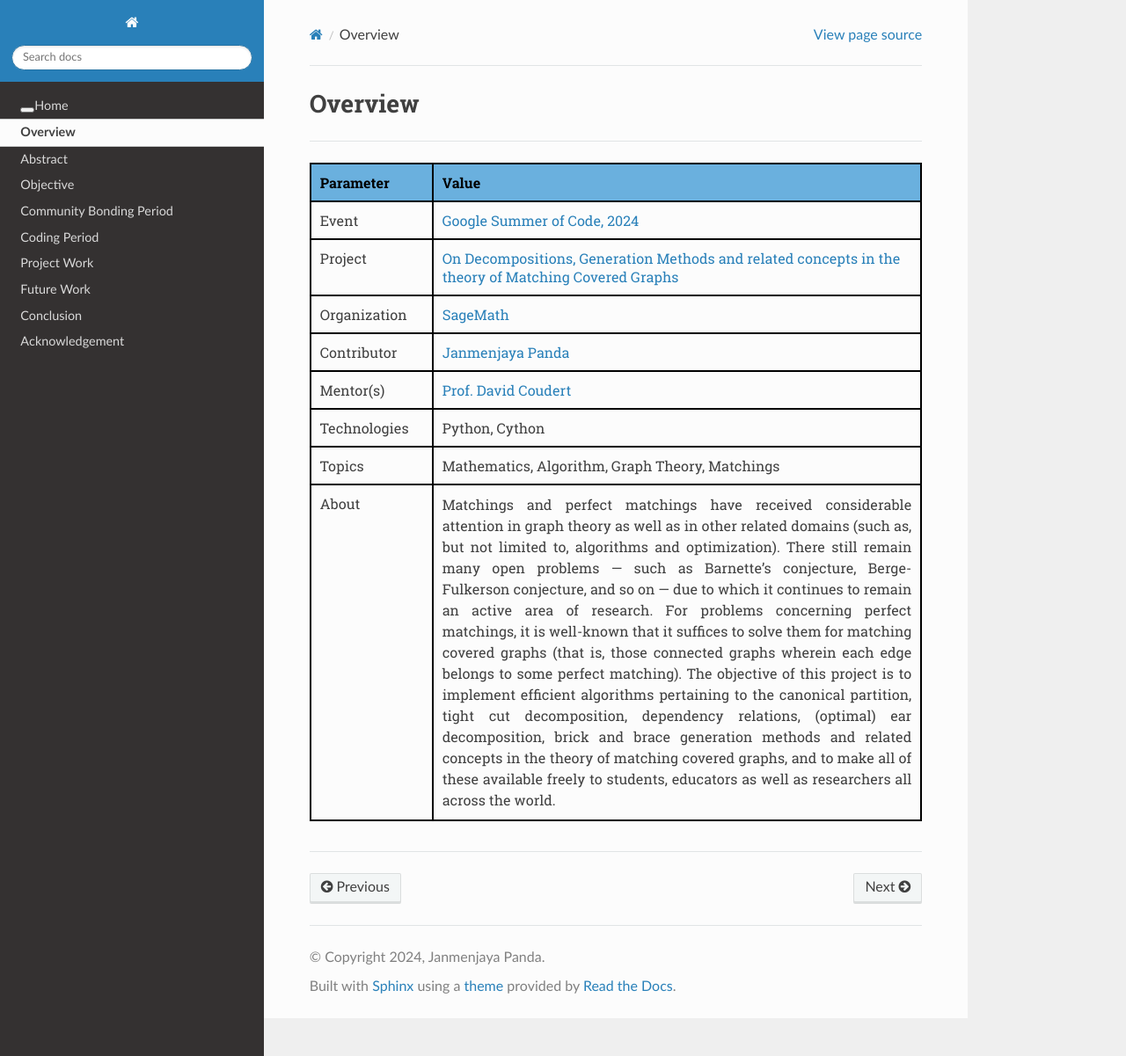
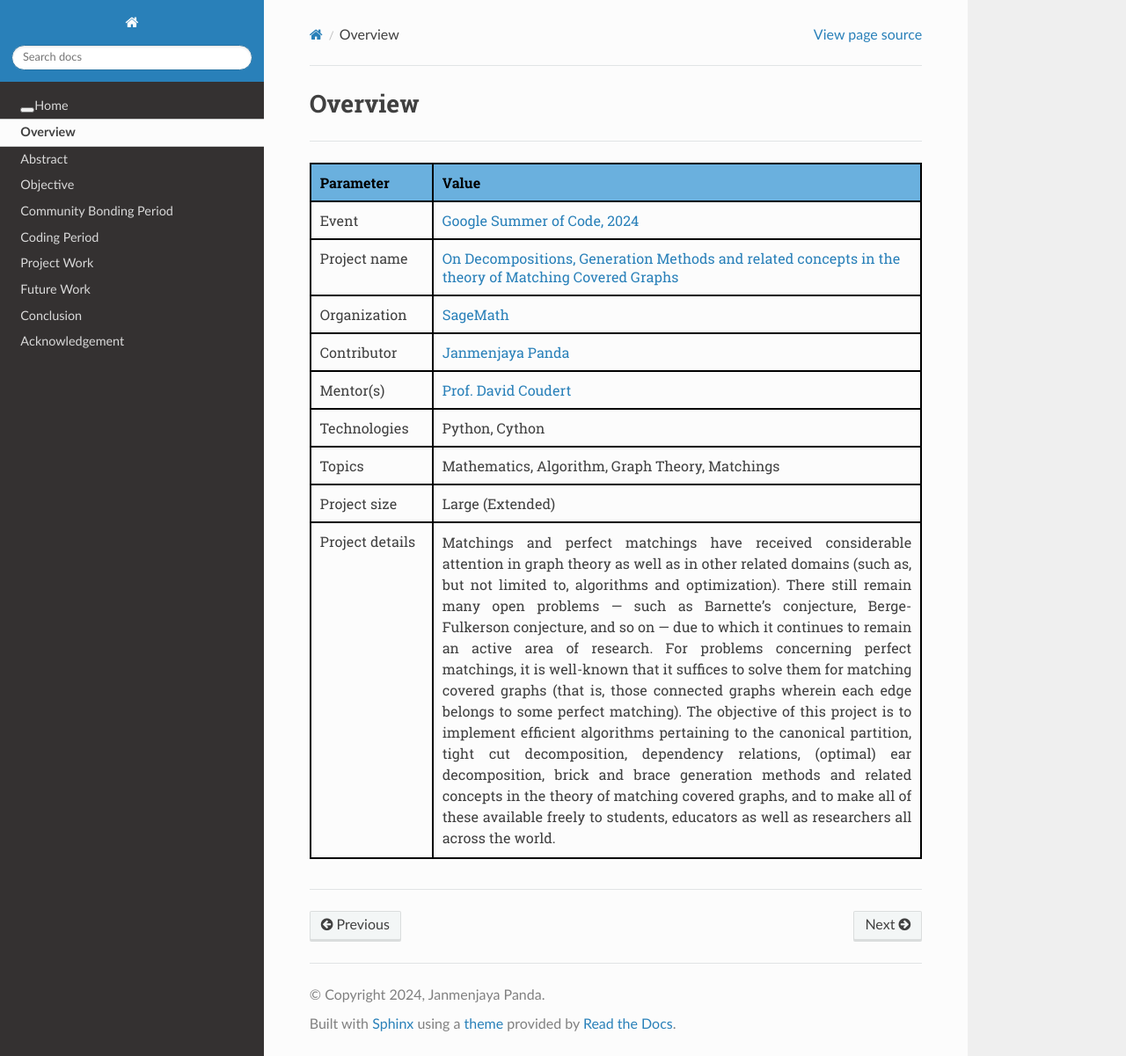
Before and after one commit to janmenjayap/GSoC-2024, a Sphinx documentation site: the page built from docs/overview.rst, in a window 1280 px wide and 1201 px high. Shown: the whole window at 88% size. Built offline with Sphinx 7.4.7 and the Read the Docs theme 3.1.0, drawn with Linux system fonts in a browser that asks for light colours.

Commit message:
added project name, size and details

```diff
--- a/docs/overview.rst
+++ b/docs/overview.rst
@@ -20,7 +20,7 @@
                 <td style="padding: 10px; border: 2px solid #000;"><a href="https://summerofcode.withgoogle.com/programs/2024" target="_blank">Google Summer of Code, 2024</a></td>
             </tr>
             <tr>
-                <td style="padding: 10px; border: 2px solid #000;">Project</td>
+                <td style="padding: 10px; border: 2px solid #000;">Project name</td>
                 <td style="padding: 10px; border: 2px solid #000;"><a href="https://summerofcode.withgoogle.com/programs/2024/projects/iY5gx4Ls" target="_blank">On Decompositions, Generation Methods and related concepts in the theory of Matching Covered Graphs</a></td>
             </tr>
             <tr>
@@ -44,7 +44,11 @@
                 <td style="padding: 10px; border: 2px solid #000;">Mathematics, Algorithm, Graph Theory, Matchings</td>
             </tr>
             <tr>
-                <td style="padding: 10px; border: 2px solid #000; vertical-align: top;">About</td>
+                <td style="padding: 10px; border: 2px solid #000;">Project size</td>
+                <td style="padding: 10px; border: 2px solid #000;">Large (Extended)</td>
+            </tr>
+            <tr>
+                <td style="padding: 10px; border: 2px solid #000; vertical-align: top;">Project details</td>
                 <td style="padding: 10px; border: 2px solid #000; text-align: justify; line-height: 1.5; word-wrap: break-word;">
                 Matchings and perfect matchings have received considerable attention in graph theory as well as in other related domains (such as, but not limited to, algorithms and optimization). There still remain many open problems — such as Barnette’s conjecture, Berge-Fulkerson conjecture, and so on — due to which it continues to remain an active area of research. For problems concerning perfect matchings, it is well-known that it suffices to solve them for matching covered graphs (that is, those connected graphs wherein each edge belongs to some perfect matching). The objective of this project is to implement efficient algorithms pertaining to the canonical partition, tight cut decomposition, dependency relations, (optimal) ear decomposition, brick and brace generation methods and related concepts in the theory of matching covered graphs, and to make all of these available freely to students, educators as well as researchers all across the world.
                 </td>
```
